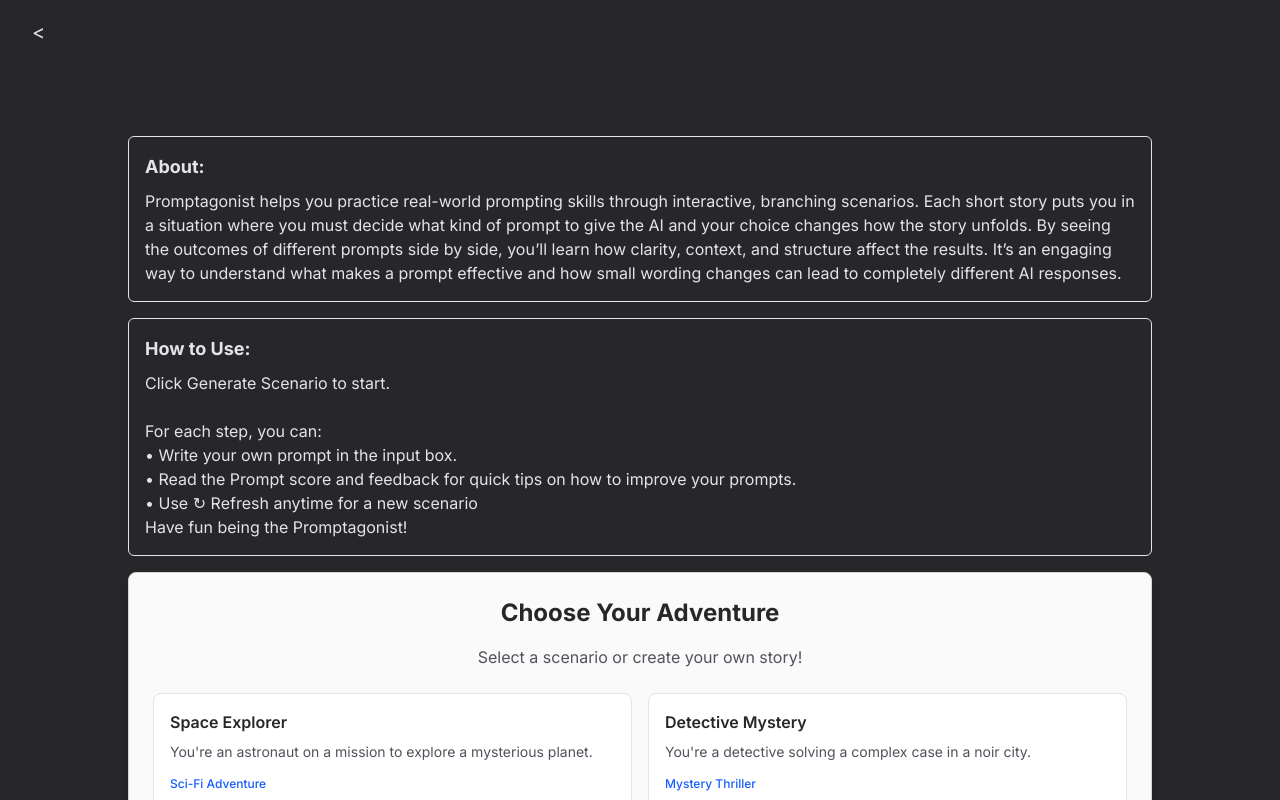
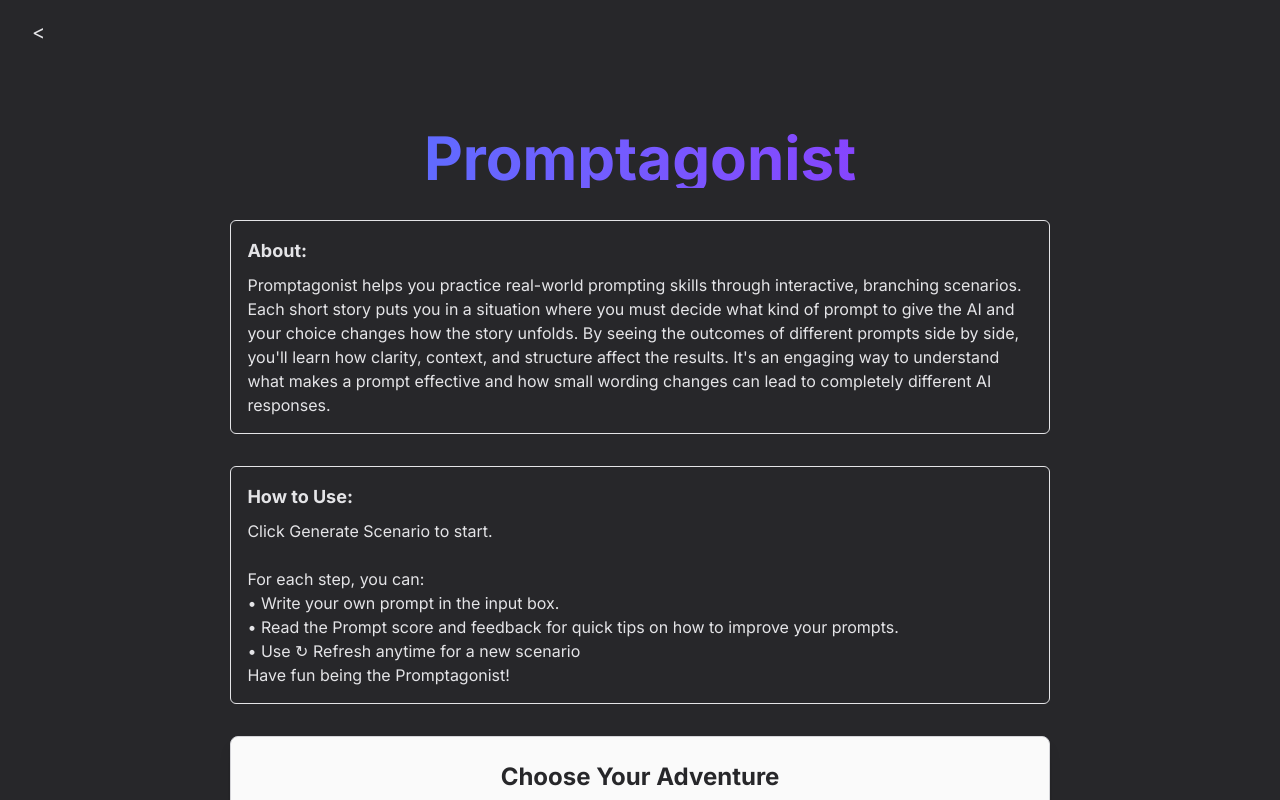
Before and after one commit to obtain-ai/obtain, a SvelteKit app: page /promptagonist in a window 1280 px wide. Built offline with nearby package versions, Linux system fonts and the light colour scheme.

Commit message:
test: promptagonist ui

```diff
--- a/src/routes/promptagonist/+page.svelte
+++ b/src/routes/promptagonist/+page.svelte
@@ -3,22 +3,31 @@
 	import PromptagonistChat from '$lib/ui/PromptagonistChat.svelte';
 </script>
 
-<!-- Title -->
+<!-- Main container with dark background -->
+<div class="min-h-screen bg-zinc-800 text-zinc-200 w-full">
+	<!-- Wrapper that maintains 80% width at all screen sizes -->
+	<div class="w-[80%] mx-auto py-16">
+		<!-- Title with gradient -->
 		<div class="text-center mb-8">
-	<h1 class="text-4xl font-bold text-zinc-800">Promptagonist</h1>
+			<h1 class="text-6xl font-bold mb-4 bg-gradient-to-r from-blue-500 to-purple-600 bg-clip-text text-transparent">
+				Promptagonist
+			</h1>
 		</div>
 
 		<!-- Description Box -->
+		<div class="mb-8">
 			<InfoDisplay>
 				{#snippet title()}
 					About:
 				{/snippet}
 				{#snippet content()}
-		Promptagonist helps you practice real-world prompting skills through interactive, branching scenarios. Each short story puts you in a situation where you must decide what kind of prompt to give the AI and your choice changes how the story unfolds. By seeing the outcomes of different prompts side by side, you’ll learn how clarity, context, and structure affect the results. It’s an engaging way to understand what makes a prompt effective and how small wording changes can lead to completely different AI responses.
+					Promptagonist helps you practice real-world prompting skills through interactive, branching scenarios. Each short story puts you in a situation where you must decide what kind of prompt to give the AI and your choice changes how the story unfolds. By seeing the outcomes of different prompts side by side, you'll learn how clarity, context, and structure affect the results. It's an engaging way to understand what makes a prompt effective and how small wording changes can lead to completely different AI responses.
 				{/snippet}
 			</InfoDisplay>
+		</div>
 
 		<!-- How To Box -->
+		<div class="mb-8">
 			<InfoDisplay>
 				{#snippet title()}
 					How to Use:
@@ -32,8 +41,11 @@
 					Have fun being the Promptagonist!
 				{/snippet}
 			</InfoDisplay>
+		</div>
 
 		<!-- Chatbox Area -->
 		<div class="mx-auto mb-4 w-[80%]">
 			<PromptagonistChat />
 		</div>
+	</div>
+</div>
```
Lines whose indentation alone changed are shown as unchanged.
